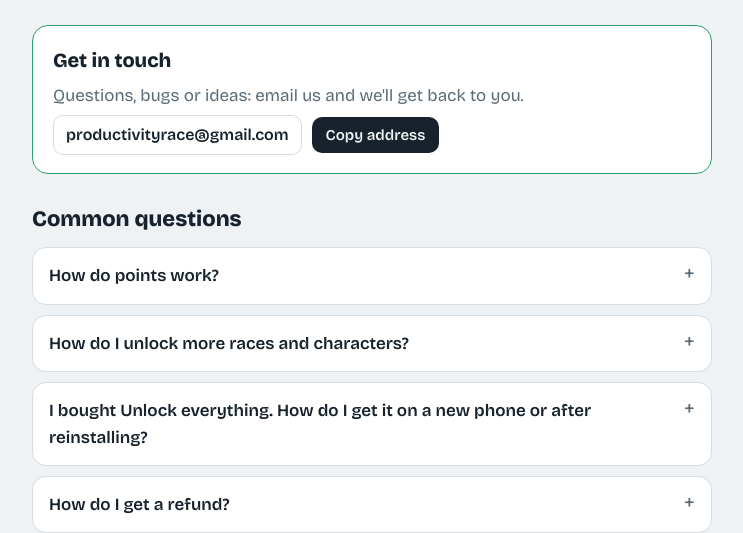
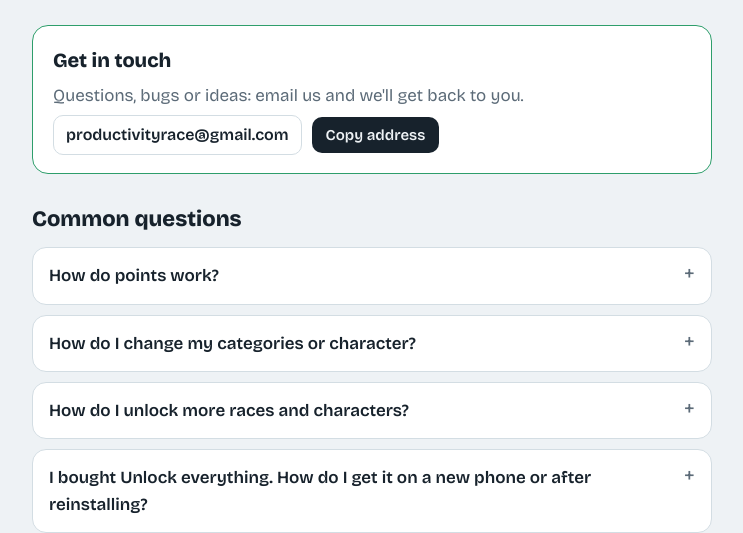
Before and after one commit to nathanmee22-hub/productivityrace-site, a plain HTML site: page support/index.html in a window 1280 px wide. Shown: the part 268-801 px from the top of the page, without its empty margins (268-1011 px from the left). Drawn offline with nearby package versions, Linux system fonts and the light colour scheme.

Commit message:
Support: Customise tab
Co-Authored-By: Claude Opus 5.5 <noreply@anthropic.com>
Claude-Session: https://claude.ai/code/session_01WWC529LcoHH9swRzKnBf4g

```diff
--- a/support/index.html
+++ b/support/index.html
@@ -31,8 +31,9 @@
     <h2>Common questions</h2>
     <div class="faq">
       <details><summary>How do points work?</summary><p>Every task you tick off moves its category forward. Quick tasks score 1 point, medium activities 3 and big commitments 5. When the race ends (each day, week or month, as you choose in Settings), the category furthest ahead wins.</p></details>
-      <details><summary>How do I unlock more races and characters?</summary><p>New races unlock as your daily streak grows, and new characters unlock as you complete more tasks. Or unlock every race and character at once with a one-off purchase in <span class="path"><span>Settings</span><em>→</em><span>Unlock everything</span></span>.</p></details>
-      <details><summary>I bought Unlock everything. How do I get it on a new phone or after reinstalling?</summary><p>Sign in with the same Apple ID (iPhone) or Google account (Android), then tap <span class="path"><span>Settings</span><em>→</em><span>Unlock everything</span><em>→</em><span>Restore purchase</span></span>. The purchase is linked to your account, so you never pay twice.</p></details>
+      <details><summary>How do I change my categories or character?</summary><p>Tap the orange <b>Customise</b> tab (the sliders icon) in the bar at the bottom. Edit your categories at the top and choose your character underneath.</p></details>
+      <details><summary>How do I unlock more races and characters?</summary><p>New races unlock as your daily streak grows, and new characters unlock as you complete more tasks. Or unlock every race and character at once with a one-off purchase in <span class="path"><span>Customise</span><em>→</em><span>Unlock everything</span></span>.</p></details>
+      <details><summary>I bought Unlock everything. How do I get it on a new phone or after reinstalling?</summary><p>Sign in with the same Apple ID (iPhone) or Google account (Android), then tap <span class="path"><span>Customise</span><em>→</em><span>Unlock everything</span><em>→</em><span>Restore purchase</span></span>. The purchase is linked to your account, so you never pay twice.</p></details>
       <details><summary>How do I get a refund?</summary><p>Purchases are handled by the store, so refunds are too. On iPhone, visit reportaproblem.apple.com and sign in with your Apple ID. On Android, open the Play Store, tap your profile picture, then Payments &amp; subscriptions, then Budget &amp; history.</p></details>
       <details><summary>How do I put my to-dos on my lock screen?</summary><p>On iPhone with iOS 16 or later, long-press your lock screen, tap Customise, then Lock Screen. Tap the box under the clock and choose Productivity Race, then To-dos. On Android, turn on <span class="path"><span>Settings</span><em>→</em><span>Lock screen</span><em>→</em><span>Pin to lock screen</span></span> to keep a silent list of your to-dos on the lock screen. To keep task names private, choose <span class="path"><span>Settings</span><em>→</em><span>Lock screen</span><em>→</em><span>Count only</span></span>.</p></details>
       <details><summary>I'm not getting reminders.</summary><p>Check that notifications are on in <span class="path"><span>Settings</span><em>→</em><span>Allow notifications</span></span>, and in your iPhone's Settings app under Notifications, Productivity Race. Evening nudges only appear for daily tasks you haven't ticked off yet.</p></details>
```
